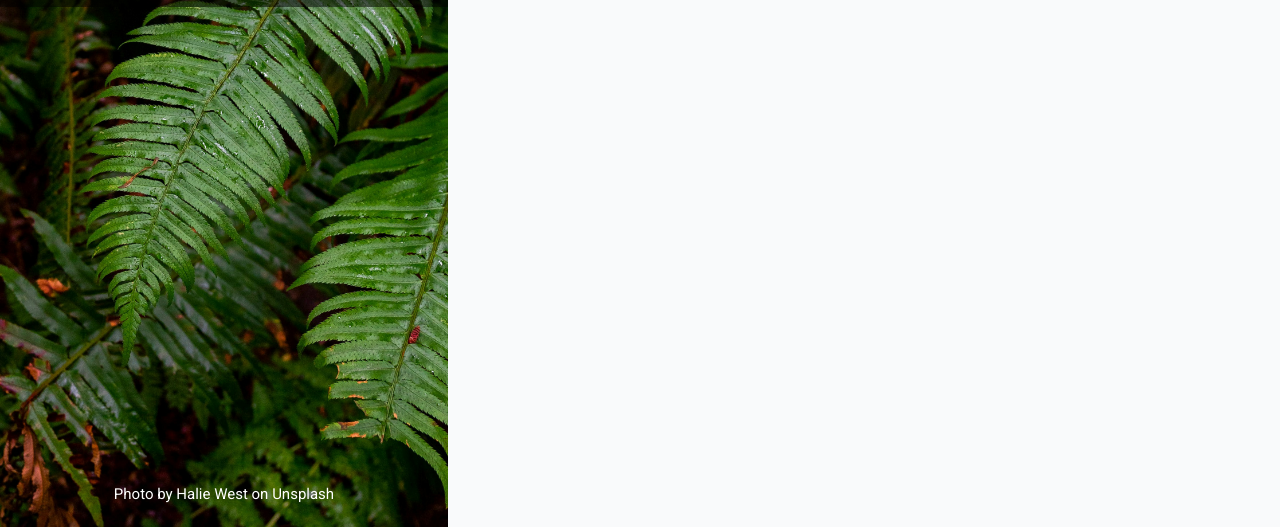
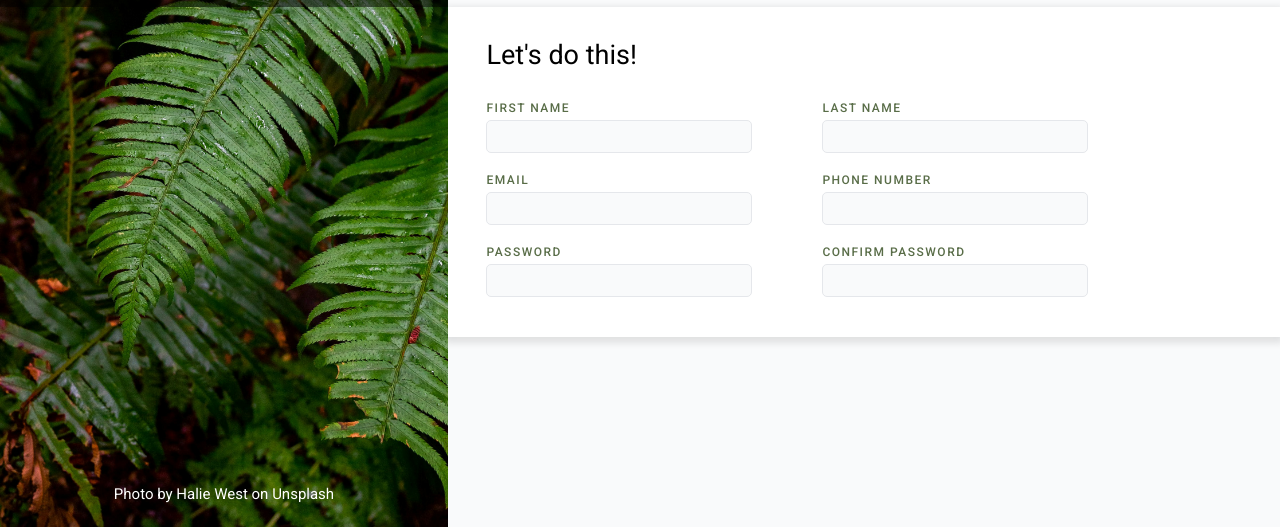
Before and after one commit to Rastko27/sign-up-form, a plain HTML site: page index.html in a window 1280 px wide. Shown: the part 273-800 px from the top of the page. Drawn offline with Linux system fonts and the light colour scheme.

Commit message:
Build form UI

```diff
--- a/index.html
+++ b/index.html
@@ -24,9 +24,39 @@
                 to help you realize your deepest dreams. <br> Sign up <em>now</em> to get started.
                 <br><br>You <em>know</em> you want to.
             </div>
-            <div class="form wrapper">
-                <form method="post"></form>
-            </div>
+            <form method="post">
+                <h2>Let's do this!</h2>
+                <div class="form-row-wrapper">
+                    <div class="form-single">
+                        <label for="first-name">FIRST NAME</label>
+                        <input type="text" name="first-name" id="first-name">
+                    </div>
+                    <div class="form-single">
+                        <label for="last-name">LAST NAME</label>
+                        <input type="text" name="last-name" id="last-name">
+                    </div>
+                </div>
+                <div class="form-row-wrapper">
+                    <div class="form-single">
+                        <label for="email">EMAIL</label>
+                        <input type="email" name="email" id="email">
+                    </div>
+                    <div class="form-single">
+                        <label for="number">PHONE NUMBER</label>
+                        <input type="tel" name="number" id="number">
+                    </div>
+                </div>
+                <div class="form-row-wrapper">
+                    <div class="form-single">
+                        <label for="password">PASSWORD</label>
+                        <input type="password" name="password" id="password">
+                    </div>
+                    <div class="form-single">
+                        <label for="confirm-password">CONFIRM PASSWORD</label>
+                        <input type="password" name="confirm-password" id="confirm-password">
+                    </div>
+                </div>
+            </form>
         </div>
     </section>
 </body>
--- a/style.css
+++ b/style.css
@@ -136,7 +136,52 @@ section{
     max-width: 700px;
     padding-bottom: 5vh;
 }
-.form-wrapper{
-    padding: 1vh 3vw;
+form{
+    padding-top: 4vh;
+    padding-bottom: 5vh;
+    padding-left: 3vw;
     background-color: white;
+    box-shadow: 0px 3px 7px 3px rgba(0, 0, 0, 0.1);
+    display: flex;
+    flex-direction: column;
+    justify-content: center;
+    align-items: flex-start;
 }
+h2{
+    font-size: 27px;
+    font-weight: 400;
+    margin-top: 0px;
+    margin-bottom: 30px;
+}
+.form-row-wrapper{
+    display: flex;
+    justify-content: space-between;
+    align-items: center;
+    gap: 70px;
+}
+.form-single{
+    display: flex;
+    flex-direction: column;
+    justify-content: center;
+    align-items: flex-start;
+    gap: 5px;
+}
+input{
+    font-size: 15px;
+    padding: 7px 7px;
+    width: 250px;
+    border-color: #E5E7EB;
+    border-radius: 5px;
+    border-style: solid;
+    border-width: 1px;
+    background-color: #F9FAFB;
+}
+label{
+    font-size: 12px;
+    letter-spacing: 1.5px;
+    color: #596D48;
+    font-weight: 500;
+}
+.form-row-wrapper + .form-row-wrapper{
+    margin-top: 20px;
+}
```
